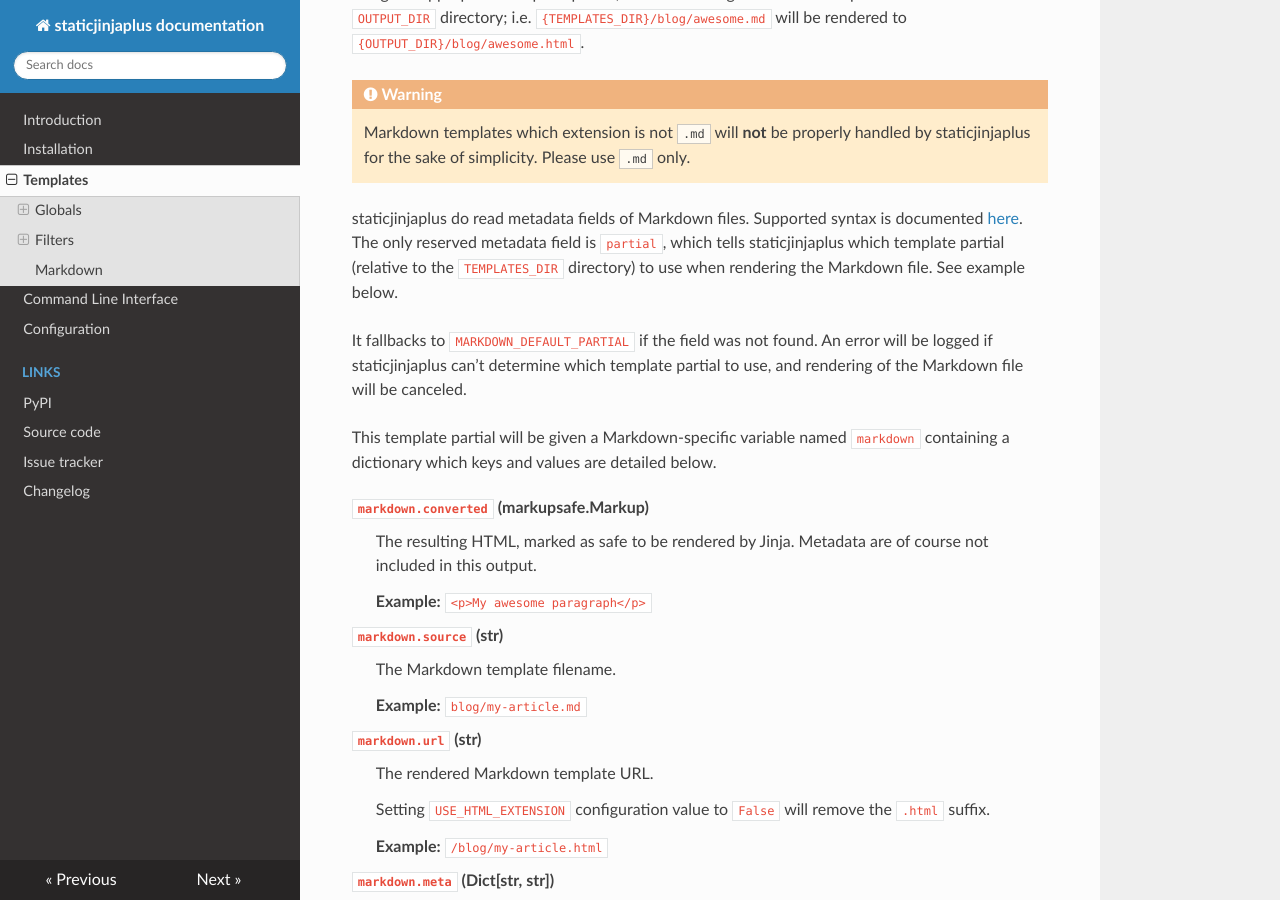
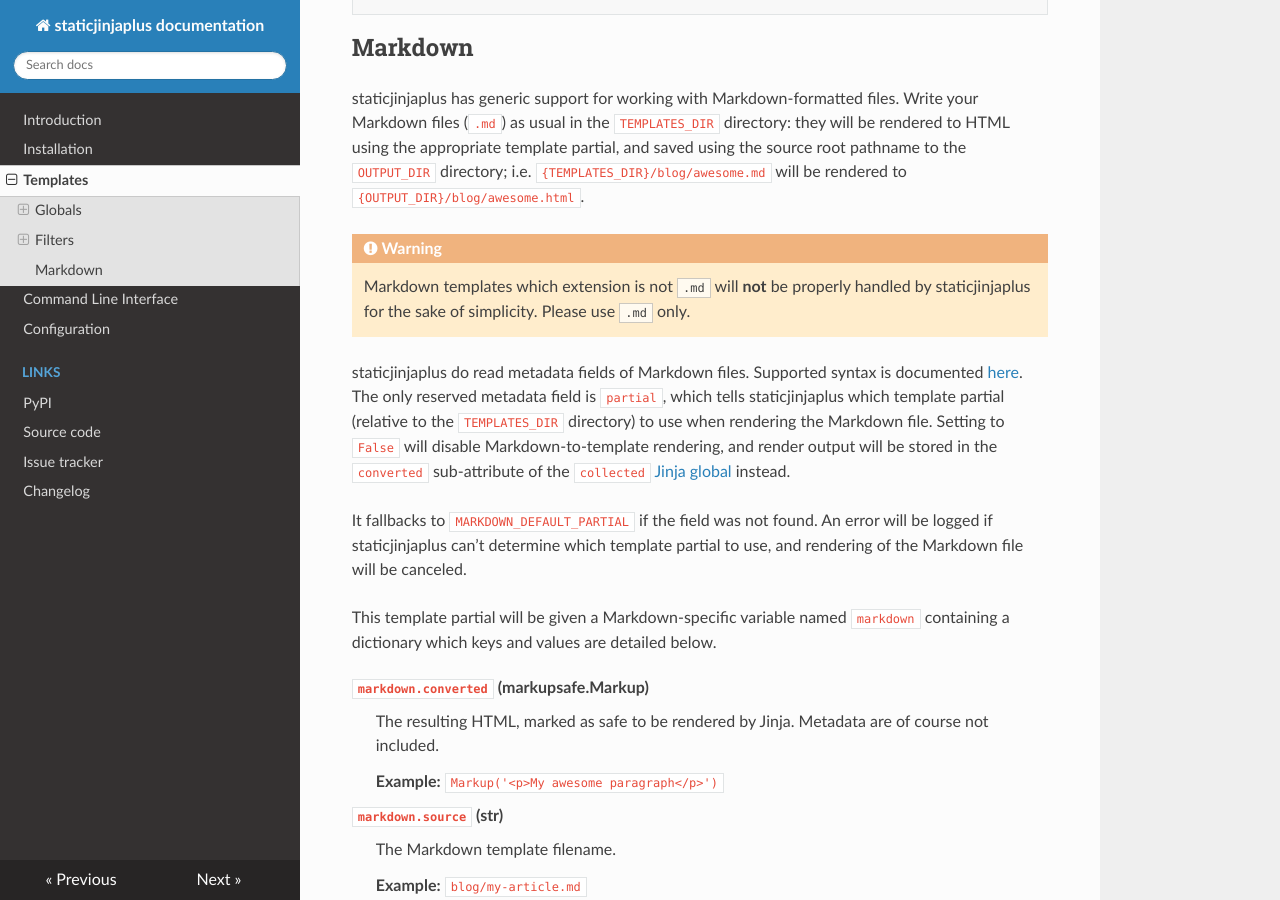
Before and after one commit to EpocDotFr/staticjinjaplus, an MkDocs documentation site: the page built from docs/templates.md, in a window 1280 px wide and 900 px high, scrolled down 3761 px. Built offline with MkDocs 1.6.1, drawn with Linux system fonts in a browser that asks for light colours; some of the changed text lies outside the part shown.

Commit message:
Literature

````diff
--- a/docs/templates.md
+++ b/docs/templates.md
@@ -102,6 +102,13 @@
 
     **Example:** `{'my-metadata': 'any value'}`
 
+`converted` (markupsafe.Markup or undefined)
+:   If `type` equals `md` and the `partial` metadata is `False` or if the `MARKDOWN_DEFAULT_PARTIAL`
+    configuration value is `False`: the resulting HTML, marked as safe to be rendered by Jinja. Metadata are of course
+    not included.
+
+    **Example:** `Markup('<p>My awesome paragraph</p>')`
+
 **Examples:**
 
 ```html+jinja
@@ -165,9 +172,11 @@
     Markdown templates which extension is not `.md` will **not** be properly handled by staticjinjaplus for the sake of
     simplicity. Please use `.md` only.
 
-staticjinjaplus do read metadata fields of Markdown files. Supported syntax is documented [here](https://python-markdown.github.io/extensions/meta_data/#syntax).
-The only reserved metadata field is `partial`, which tells staticjinjaplus which template partial (relative to the
-`TEMPLATES_DIR` directory) to use when rendering the Markdown file. See example below.
+staticjinjaplus do read metadata fields of Markdown files. Supported syntax is documented
+[here](https://python-markdown.github.io/extensions/meta_data/#syntax). The only reserved metadata field is `partial`,
+which tells staticjinjaplus which template partial (relative to the `TEMPLATES_DIR` directory) to use when rendering the
+Markdown file. Setting to `False` will disable Markdown-to-template rendering, and render output will be stored in the
+`converted` sub-attribute of the `collected` [Jinja global](#collected) instead.
 
 It fallbacks to `MARKDOWN_DEFAULT_PARTIAL` if the field was not found. An error will be logged if staticjinjaplus can't
 determine which template partial to use, and rendering of the Markdown file will be canceled.
@@ -176,9 +185,9 @@
 values are detailed below.
 
 `markdown.converted` (markupsafe.Markup)
-:   The resulting HTML, marked as safe to be rendered by Jinja. Metadata are of course not included in this output.
+:   The resulting HTML, marked as safe to be rendered by Jinja. Metadata are of course not included.
 
-    **Example:** `<p>My awesome paragraph</p>`
+    **Example:** `Markup('<p>My awesome paragraph</p>')`
 
 `markdown.source` (str)
 :   The Markdown template filename.
````
Also changed, not shown: docs/configuration.md (+4 -1 lines).
